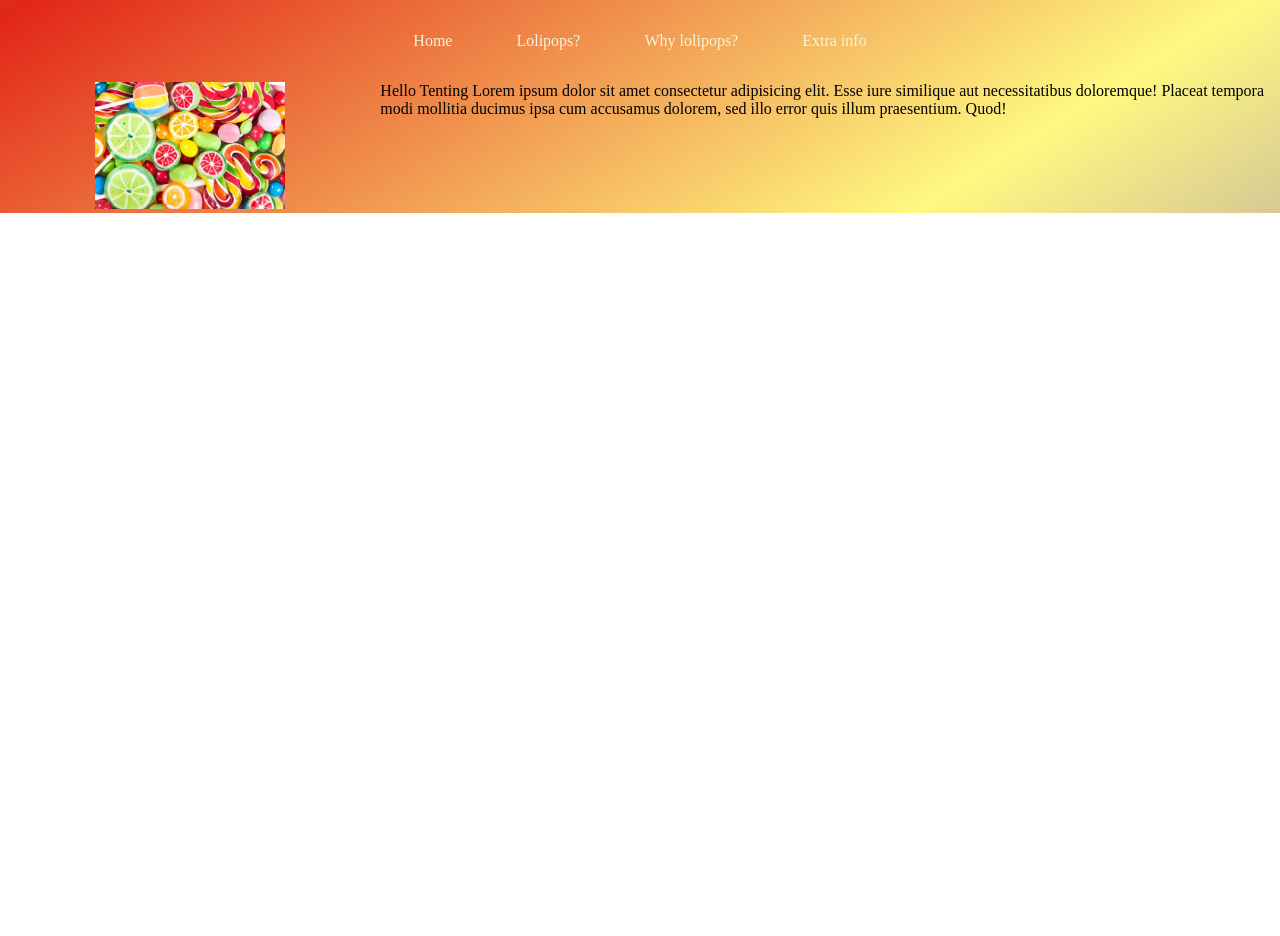
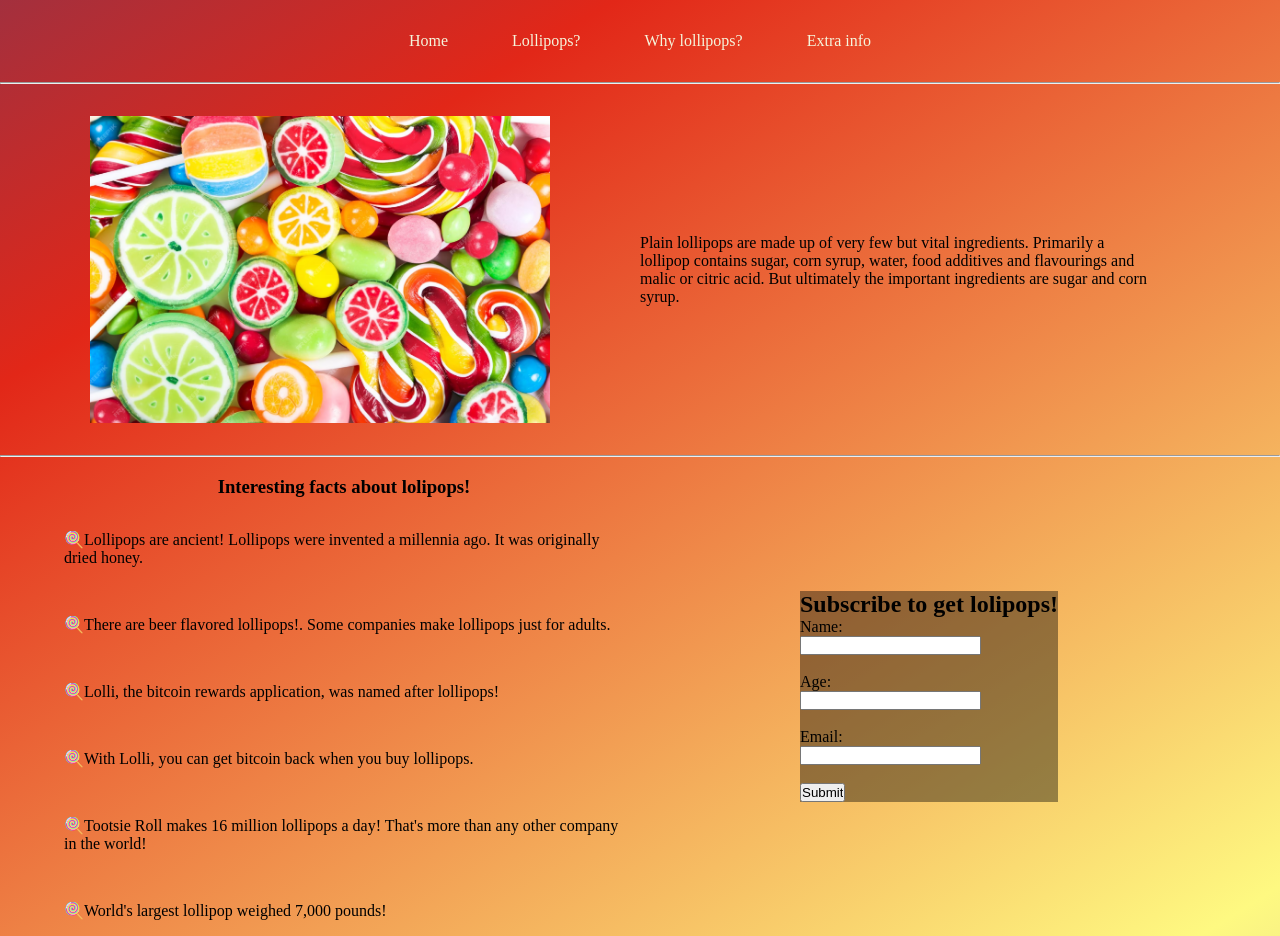
Before and after one commit to lukilo1978/A3LucasLopezVandreNobrega, a plain HTML site: page index.html in a window 1280 px wide. Before the commit the page ends 800 px from the top, so only its background shows below. Drawn offline with Linux system fonts and the light colour scheme.

Commit message:
Commit # 1 Lucas Lopez, styling the second div

```diff
--- a/index.html
+++ b/index.html
@@ -4,40 +4,70 @@
     <meta charset="UTF-8">
     <meta name="viewport" content="width=device-width, initial-scale=1.0">
     <link rel="stylesheet" href="styles/styles.css">
-    <title>Lolipops</title>
+    <link rel="icon" href="images/lollipop.png">
+    <title>Lollipops</title>
 </head>
 <body>
     <div class="gradient-background">
         <div class="navwrapp">
            <ul>
             <li><a href="">Home</a></li>
-            <li><a href="">Lolipops?</a></li>
-            <li><a href="">Why lolipops?</a></li>
+            <li><a href="#link1">Lollipops?</a></li>
+            <li><a href="#link2">Why lollipops?</a></li>
             <li><a href="">Extra info</a></li>
            </ul>
         </div>
+        <hr>
         <div class="wrapper-and-text2">
             <div class="wrapper">
                 <div class="image">
                     <img src="images/lolipop2.avif" alt="Lolipop banner"/>
-                    <div class="text">
-                        <h1>Popsicles!</h1>
-                        <h3>By Lucas Lopez</h3>
+                    <div class="text" id="link1">
+                        <h1>Lollipops!</h1>
+                        <h3>By Lucas Lopez and Vandre Nobrega</h3>
                     </div>
                 </div>
             </div>
             <div class="text2">
                 <p>
-                    Hello Tenting
-                    Lorem ipsum dolor sit amet consectetur adipisicing elit.
-                     Esse iure similique aut necessitatibus doloremque! Placeat
-                     tempora modi mollitia ducimus ipsa cum accusamus dolorem,
-                     sed illo error quis illum praesentium. Quod!
+                    Plain lollipops are made up of very few but vital ingredients.
+                    Primarily a lollipop contains sugar, corn syrup, water, food additives and
+                    flavourings and malic or citric acid. But ultimately the important
+                     ingredients are sugar and corn syrup.
                 </p>
+            </div>
+        </div>
+        <hr>
+        <div class="list_and_form">
+            <div class="list_wrapper">
+                <h3 id="link2">Interesting facts about lolipops!</h3>
+                <ul>
+                    <li>🍭Lollipops are ancient! Lollipops were invented a millennia ago. It was originally dried honey.</li>
+                    <li>🍭There are beer flavored lollipops!. Some companies make lollipops just for adults.</li>
+                    <li>🍭Lolli, the bitcoin rewards application, was named after lollipops!</li>
+                    <li>🍭With Lolli, you can get bitcoin back when you buy lollipops.</li>
+                    <li>🍭Tootsie Roll makes 16 million lollipops a day! That's more than any other company in the world!</li>
+                    <li>🍭World's largest lollipop weighed 7,000 pounds!</li>
+                   </ul>
+            </div>
+            <div class="form_wrapper">
+                <form action="" method="">
+                    <h2>Subscribe to get lolipops!</h2>
+
+                    <label for="name">Name:</label><br>
+                    <input type="text" id="name" name="name" required><br><br>
+
+                    <label for="age">Age:</label><br>
+                    <input type="number" id="age" name="age" required><br><br>
+
+                    <label for="email">Email:</label><br>
+                    <input type="email" id="email" name="email" required><br><br>
+
+                    <input type="submit" value="Submit">
+                </form>
             </div>
         </div>
     </div>
 
-
 </body>
 </html>
--- a/styles/styles.css
+++ b/styles/styles.css
@@ -3,6 +3,7 @@
     padding: 0px;
     box-sizing: border-box;
 }
+
 .navwrapp ul {
     display: flex;
     align-items: center;
@@ -22,6 +23,7 @@
 
 }
 .wrapper{
+    padding: 2em;
     width: 50%;
     height: 50%;
     display: flex;
@@ -29,7 +31,7 @@
     align-items: center;
 }
 .image{
-    width: 50%;
+    width: 80%;
     position: relative;
 }
 .image img{
@@ -39,12 +41,14 @@
 
 }
 .text{
+    font-size: 1.5em;
+    text-align: center;
     width: 100%;
     height: 100%;
     top: 0;
     left: 0;
     position:absolute;
-    background: rgba(0,0,0,0.6);
+    background: rgba(0,0,0,0.4);
     display: flex;
     justify-content: center;
     align-items: center;
@@ -54,17 +58,60 @@
 }
 .text:hover{
     opacity: 1;
+    font-size: 1em;
 
 }
 .text h1, .text h3 {
     font-family: 'Times New Roman', Times, serif;
-    font-size: 1.5em;
+    color: aliceblue;
+
 }
 
+.text2{
+    display: flex;
+    align-items: center;
+    width: 50%;
+    padding-right: 10vw ;
 
+}
+.list_and_form{
+    display: inline-flex;
+}
+.list_wrapper{
+    padding-left: 3em;
+    width: 50%;
+}
+.list_wrapper h3{
+    text-align: center;
+    padding-top: 1em;
+}
+
+.list_wrapper ul li {
+    width: 100%;
+    padding: 1em;
+    list-style-type: none;
+    display: inline-grid;
+}
+.list_wrapper ul li:before {
+    content: ''; /* Clear default content */
+    display: inline-block;
+    width: 1em; /* Adjust size */
+    height: 1em; /* Adjust size */
+    margin-right: 0.5em; /* Optional: Add spacing */
+  }
+.form_wrapper{
+    display: flex;
+    align-items: center;
+    padding-left: 10em;
+
+}
+.form_wrapper form{
+    background: rgba(0,0,0,0.4);
+
+}
 /*Gradient background*/
 .gradient-background {
-    background: linear-gradient(148deg,#fc7500,#35cc33,#e22718,#fef981,#7d5ac1);
+    background: linear-gradient(148deg,#fc7500,#0d4497,#e22718,#fef981,#7d5ac1);
     background-size: 300% 300%;
     animation: gradient-animation 20s ease infinite;
   }
```
Also changed, not shown: images/lollipop.png (added).
